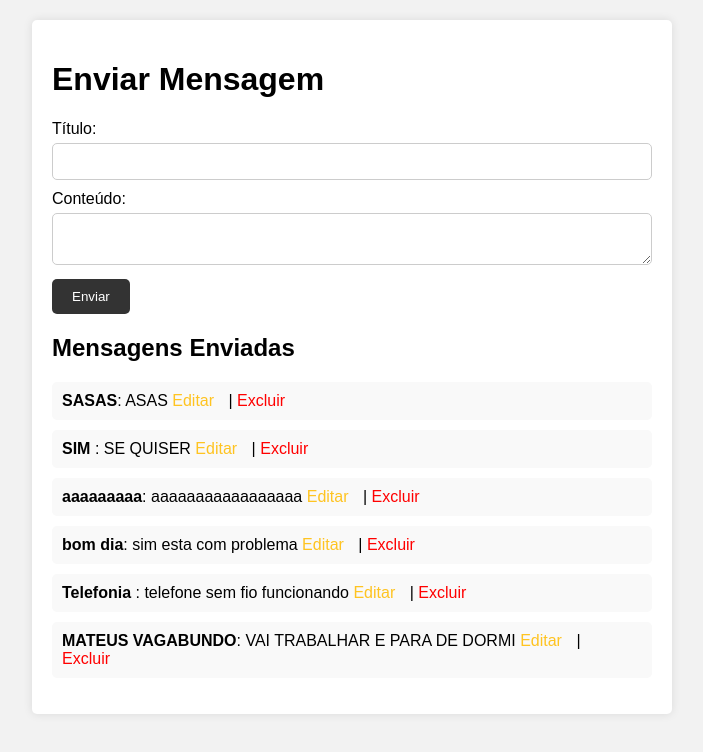
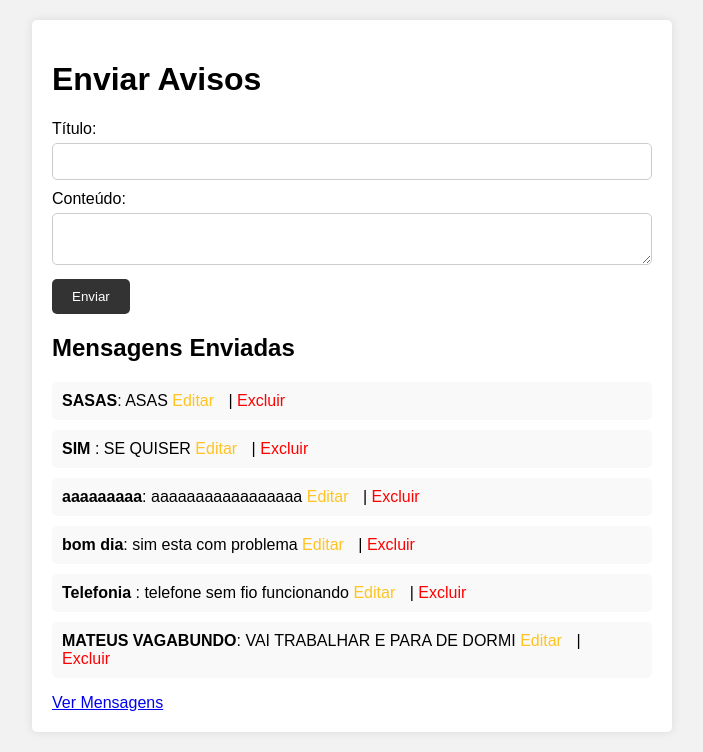
Before and after one commit to mateus1803/comunicador1.2, a Flask app: page /admin in a window 1280 px wide. Shown: the part 114-866 px from the top of the page, without its empty margins (288-991 px from the left). Before the commit the page ends 828 px from the top, so only its background shows below. Run offline with Flask 3, Linux system fonts and the light colour scheme; data comes from the database, SQL or seed files in the repository; both versions use the stored data as it was after the commit.

Commit message:
Add files via upload

```diff
--- a/templates/admin.html
+++ b/templates/admin.html
@@ -3,7 +3,7 @@
 <head>
     <meta charset="UTF-8">
     <meta name="viewport" content="width=device-width, initial-scale=1.0">
-    <title>Enviar Mensagem</title>
+    <title>Enviar Aviso</title>
     <link rel="stylesheet" href="{{ url_for('static', filename='css/styles.css') }}">
 
     <script>
@@ -24,7 +24,7 @@
     </header>
 
     <div class="container">
-        <h1>Enviar Mensagem</h1>
+        <h1>Enviar Avisos</h1>
         <form action="/admin" method="post">
             <label for="title">Título:</label>
             <input type="text" id="title" name="title"><br>
@@ -55,6 +55,9 @@
             </li>
           {% endfor %}
         </ul>
+
+        <!-- Botão para visualizar mensagens -->
+        <a href="/messages" class="view-messages-button">Ver Mensagens</a>
     </div>
 </body>
 </html>
```
Also changed, not shown: templates/messages.html (+22 -24 lines), messages.db.
